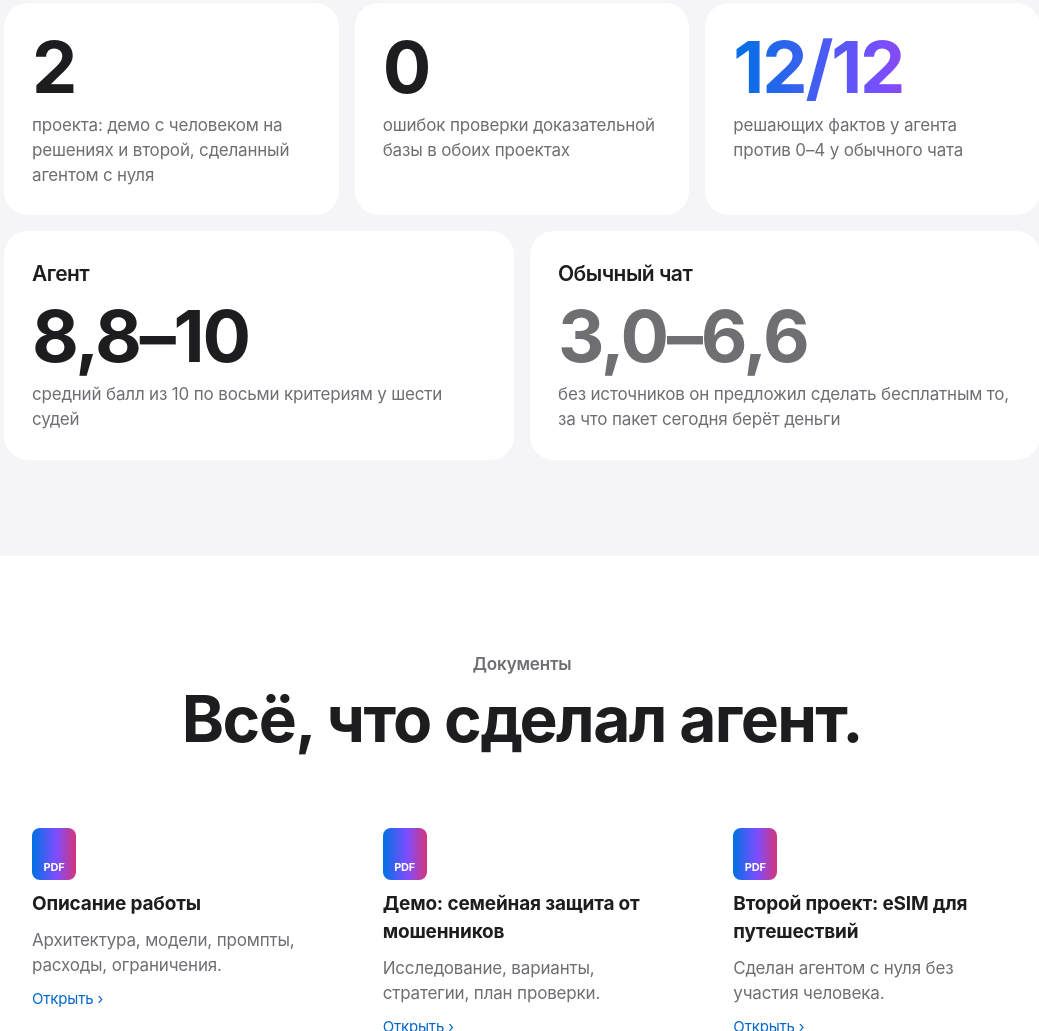
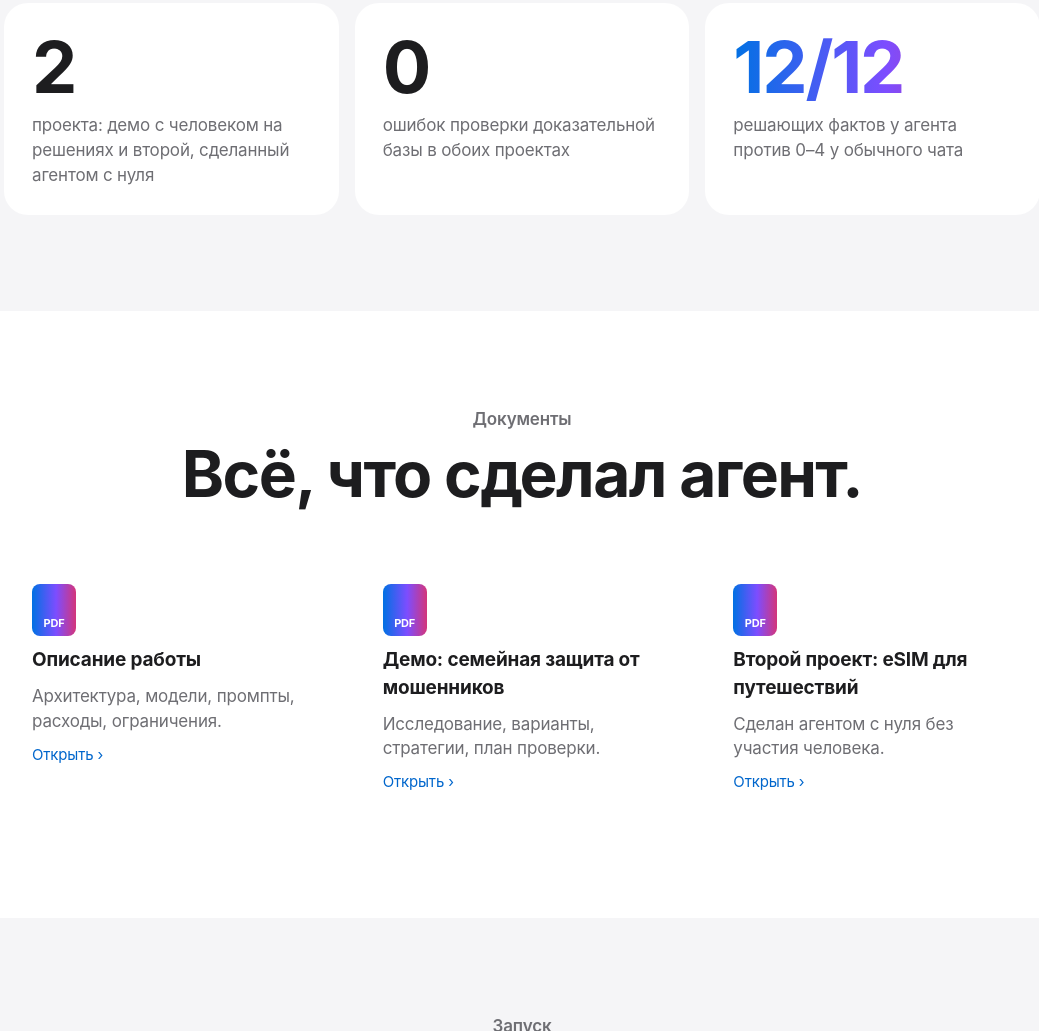
Before and after one commit to temurysega/ai-proj_megafon, a plain HTML site: page site/index.html in a window 1280 px wide. Shown: the part 6953-7984 px from the top of the page, without its empty margins (118-1157 px from the left). Drawn offline with Linux system fonts and the light colour scheme.

Commit message:
Сайт без плиток с баллами; скриншоты сайта в README
- site/index.html: убраны плитки «Агент 8,8–10» и «Обычный чат 3,0–6,6» (непонятный диапазон); выложено на mgim.neblanki.tech
- README: главный экран сайта со ссылкой и два кадра — стадии работы и проверяемость (тёмная тема)
- docs/screenshots: site-hero, site-stages, site-proof-dark

Co-Authored-By: Claude Opus 5.5 <noreply@anthropic.com>

```diff
--- a/site/index.html
+++ b/site/index.html
@@ -408,8 +408,6 @@ footer hr{border:0;border-top:1px solid var(--line);margin:4px 0}
       <div class="tile span2 half"><span class="big">2</span><p>проекта: демо с человеком на решениях и второй, сделанный агентом с нуля</p></div>
       <div class="tile span2 half"><span class="big">0</span><p>ошибок проверки доказательной базы в обоих проектах</p></div>
       <div class="tile span2"><span class="big grad">12/12</span><p>решающих фактов у агента против 0–4 у обычного чата</p></div>
-      <div class="tile span3"><h3>Агент</h3><span class="big">8,8–10</span><p>средний балл из 10 по восьми критериям у шести судей</p></div>
-      <div class="tile span3"><h3>Обычный чат</h3><span class="big" style="color:var(--sub)">3,0–6,6</span><p>без источников он предложил сделать бесплатным то, за что пакет сегодня берёт деньги</p></div>
     </div>
   </div>
 </section>
```
Also changed, not shown: docs/screenshots/site-hero.png (added), docs/screenshots/site-proof-dark.png (added), docs/screenshots/site-stages.png (added), 3 other files.
